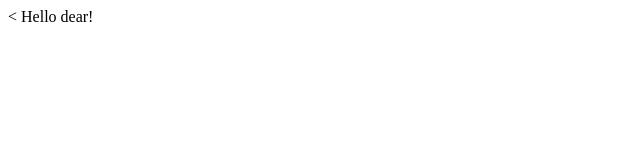
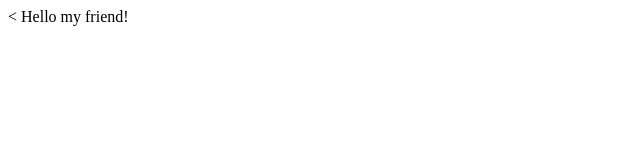
Before and after one commit to avegab/webweb, a plain HTML site: page index.html in a window 1280 px wide. Shown: the full height of the page, 0-640 px from the left. Drawn offline with Linux system fonts and the light colour scheme.

Commit message:
Modified index.html

```diff
--- a/index.html
+++ b/index.html
@@ -3,6 +3,6 @@
 	<title>OMG, Fireflies!</title>
 </head>
 <body>
-Hello dear!
+Hello my friend!
 </body>
 </html>
```
